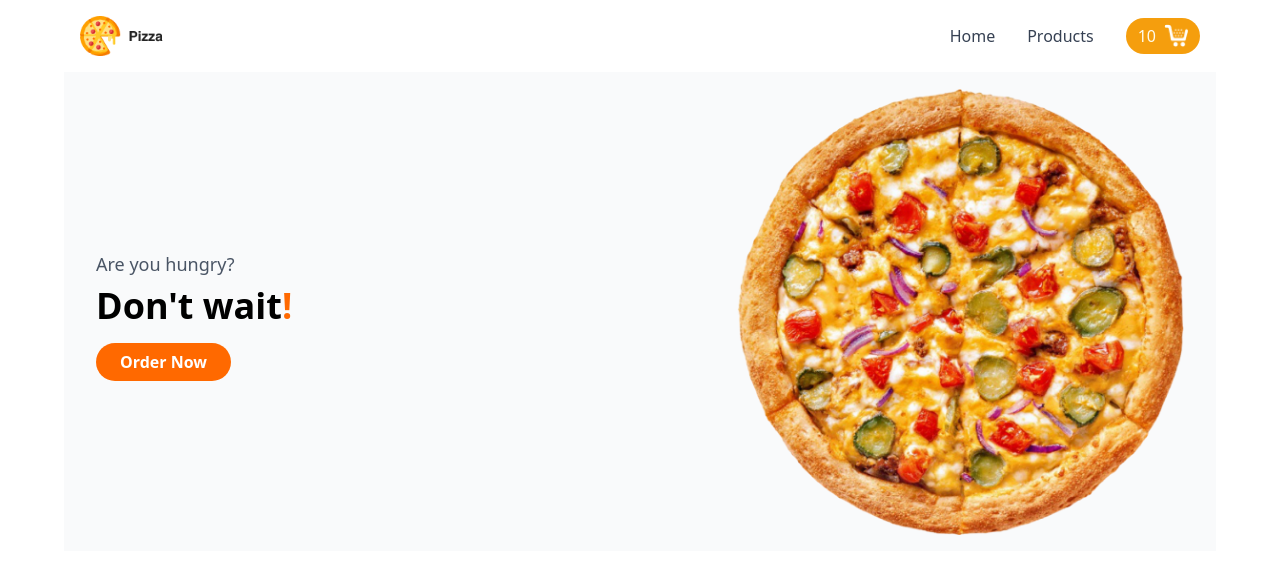
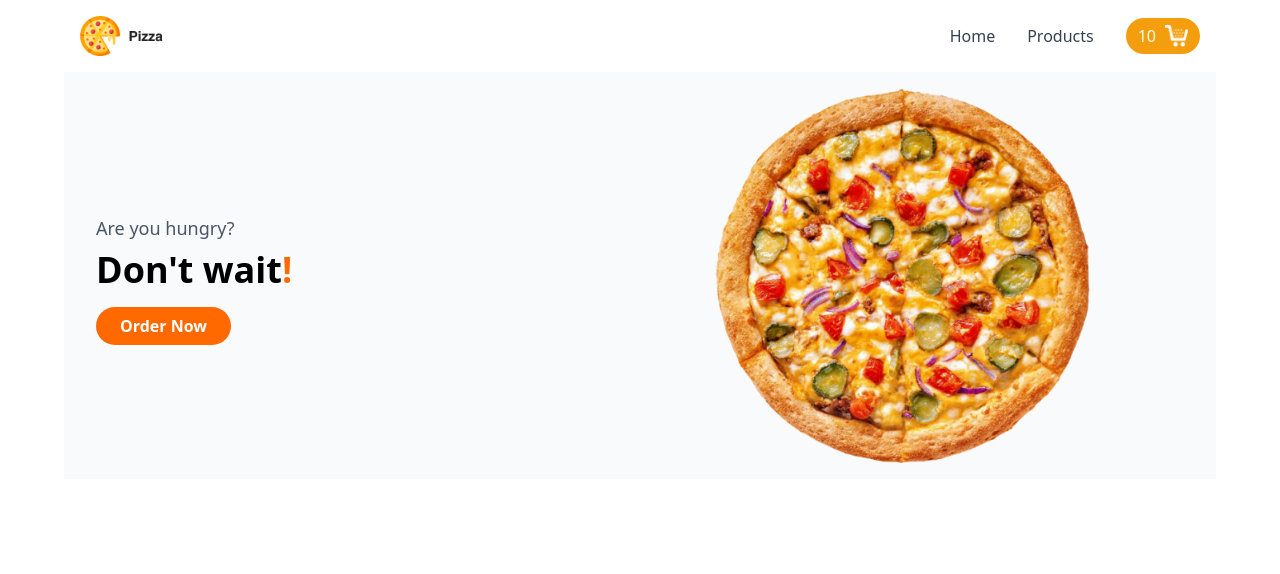
Before and after one commit to emmeiwhite/05-products-with-cart-features, a React (Vite) app: page / in a window 1280 px wide. Shown: the top 574 px of the page. Built offline with nearby package versions, Linux system fonts and the light colour scheme.

Commit message:
shopping-cart-3.0 Made few change in hero banner

```diff
--- a/src/components/Hero.jsx
+++ b/src/components/Hero.jsx
@@ -23,7 +23,7 @@ const Hero = () => {
           <img
             src={heroImg}
             alt="Delicious Pizza"
-            className="w-[120px] h-[auto] sm:max-w-md sm:w-full"
+            className="w-[120px] h-[auto] sm:w-4/5"
           />
         </div>
       </div>
```
